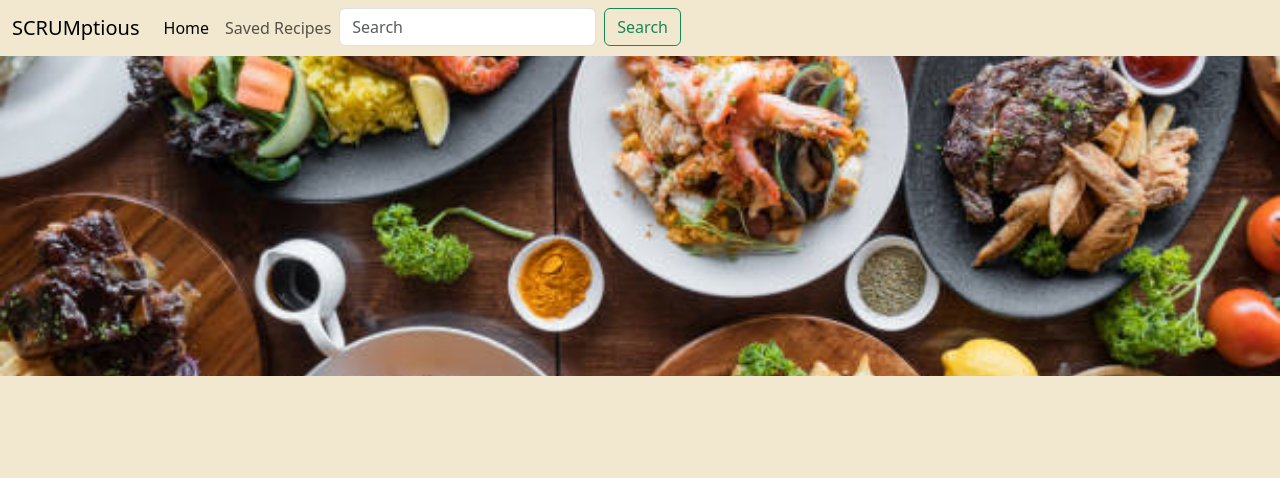
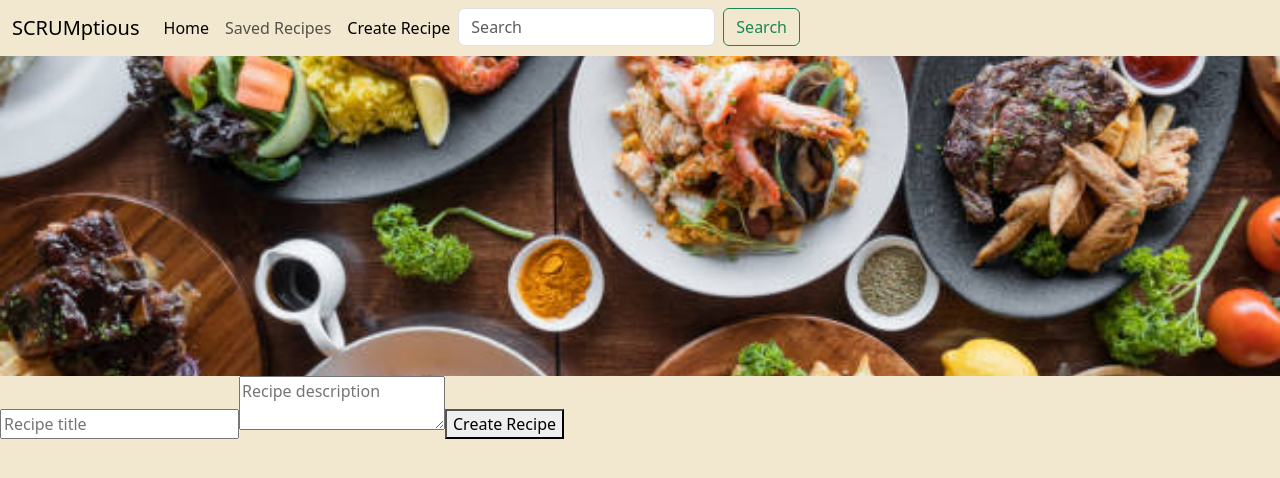
Before and after one commit to tannerstuhr/recipe-app, a React (Create React App) app: page /create-recipe in a window 1280 px wide. Shown: the top 478 px of the page. Built offline with nearby package versions, Linux system fonts and the light colour scheme.

Commit message:
added CreateRecipe component and the python to handle creating a recipe and saving it to MongoDB

```diff
--- a/src/App.js
+++ b/src/App.js
@@ -6,6 +6,7 @@
 import FeaturedRecipes from './components/FeaturedRecipes';
 import RecipeCategories from './components/RecipeCategories';
 import SavedRecipes from './components/SavedRecipes';
+import CreateRecipe from './components/CreateRecipe';
 
 function App() {
   return (
@@ -22,6 +23,7 @@
           } />
           <Route path="/search" element={<SearchResults />} />
           <Route path="/saved-recipes" element={<SavedRecipes />} />
+          <Route path="/create-recipe" element={<CreateRecipe />} />
         </Routes>
       </div>
     </Router>
--- /dev/null
+++ b/src/components/CreateRecipe.js
@@ -0,0 +1,56 @@
+import React, { useState } from 'react';
+
+function CreateRecipe() {
+  const [formData, setFormData] = useState({
+    title: '',
+    description: '',
+    ingredients: '',
+    instructions: ''
+  });
+
+  const handleChange = (e) => {
+    setFormData({ ...formData, [e.target.name]: e.target.value });
+  };
+
+  const handleSubmit = async (e) => {
+    e.preventDefault();
+    try {
+      const response = await fetch('http://localhost:5000/api/create_recipe', {
+        method: 'POST',
+        headers: {
+          'Content-Type': 'application/json',
+        },
+        body: JSON.stringify(formData),
+      });
+      if (!response.ok) {
+        throw new Error('Failed to create recipe');
+      }
+      const data = await response.json();
+      console.log(data.message);
+      // Reset the form or navigate the user to another page
+    } catch (error) {
+      console.error("Error creating recipe:", error);
+    }
+  };
+
+  return (
+    <form onSubmit={handleSubmit}>
+      <input
+        name="title"
+        value={formData.title}
+        onChange={handleChange}
+        placeholder="Recipe title"
+      />
+      <textarea
+        name="description"
+        value={formData.description}
+        onChange={handleChange}
+        placeholder="Recipe description"
+      />
+      {/* Add inputs for ingredients and instructions */}
+      <button type="submit">Create Recipe</button>
+    </form>
+  );
+}
+
+export default CreateRecipe;
--- a/src/components/HeaderComponent.js
+++ b/src/components/HeaderComponent.js
@@ -28,6 +28,9 @@
                                 <NavLink className="nav-link" to="/saved-recipes">Saved Recipes</NavLink>
                             </li>
                             <li class="nav-item">
+                                <NavLink className="nav-link" to="/create-recipe">Create Recipe</NavLink>
+                            </li>
+                            <li class="nav-item">
                                 <form className="d-flex" role="search" onSubmit={handleSearch}>
                                     <input
                                         className="form-control me-2"
--- a/src/components/SearchResults.js
+++ b/src/components/SearchResults.js
@@ -50,7 +50,7 @@
                     <img src={recipe.image} className="card-img-top" alt={recipe.title} />
                     <div className="card-body">
                         <h5 className="card-title">{recipe.title}</h5>
-                        <p className="card-text">Some quick example text to build on the card title and make up the bulk of the card's content.</p>
+                        <p className="card-text">{recipe.summary}</p>
                         <button
                           onClick={() => saveRecipe(recipe)}
                           className="btn btn-outline-success">
--- a/src/css/FeaturedRecipes.css
+++ b/src/css/FeaturedRecipes.css
@@ -24,4 +24,5 @@
 
 .search_focus_button{
   color: #BC4749;
+  text-decoration: none;
 }
```
Also changed, not shown: 1 other file (tests, documents, lock files or other folders).
